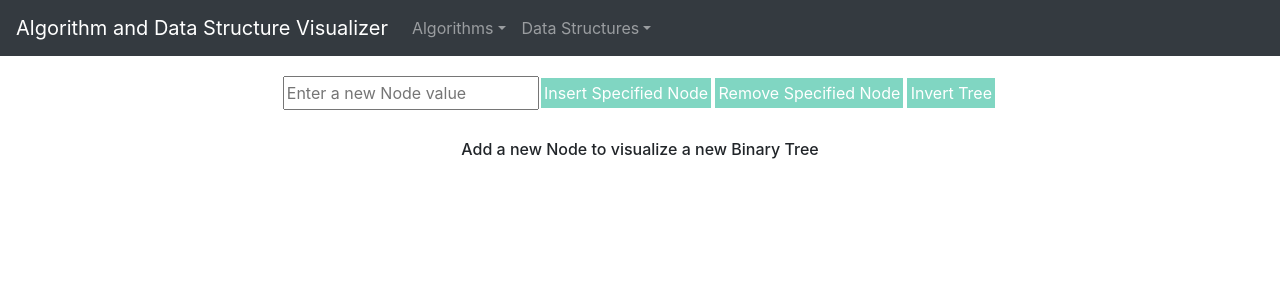
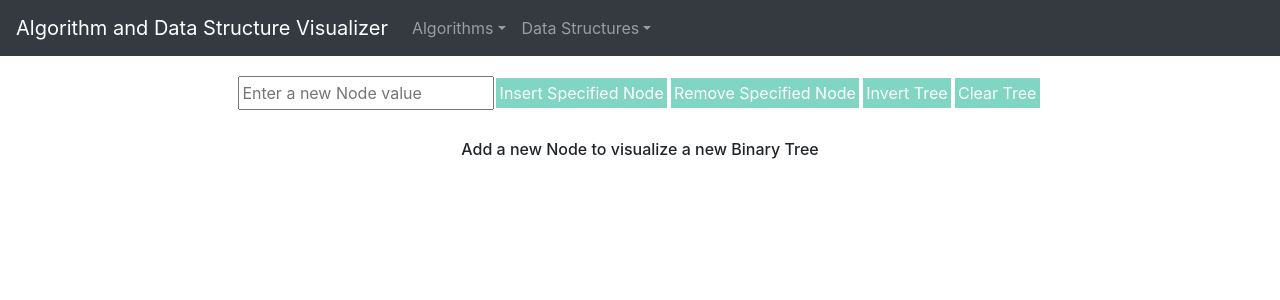
Before and after one commit to matt-hendrick/Algorithm-Data-Structure-Visualizer, a React (Create React App) app: page /binarytree in a window 1280 px wide. Shown: the top 300 px of the page. Built offline with nearby package versions, Linux system fonts and the light colour scheme.

Commit message:
Add: ClearTree and improved adding of null nodes

```diff
--- a/src/containers/BinaryTreeVisualizer/BinaryTreeVisualizer.js
+++ b/src/containers/BinaryTreeVisualizer/BinaryTreeVisualizer.js
@@ -52,6 +52,13 @@ function BinaryTreeVisualizer() {
     }
   };
 
+  const clearTree = () => {
+    if (tree) {
+      setTree(null);
+      setArr(null);
+    }
+  };
+
   const updateNewNodeValue = (event) => {
     const updatedNodeValue = event.target.value;
     setNewNodeValue(updatedNodeValue);
@@ -86,6 +93,9 @@ function BinaryTreeVisualizer() {
         <MyButton onClick={invertTree} disabled={!tree || arr?.length < 2}>
           Invert Tree
         </MyButton>
+        <MyButton onClick={clearTree} disabled={!tree || arr?.length < 1}>
+          Clear Tree
+        </MyButton>
       </div>
       <div className={classes.Tree}>
         {arr?.length > 0 ? (
--- a/src/dataStructures/BinaryTree/BinaryTree.js
+++ b/src/dataStructures/BinaryTree/BinaryTree.js
@@ -72,12 +72,14 @@ export default class BinaryTree {
     let arr = [];
 
     const traverse = (node, level = 0) => {
+      // for each level, creates a new blank subarray
+      if (!arr[level]) arr[level] = [];
+
       if (!node) {
+        // if arr[level] already exists, adds a null node for each non-existent node found
         if (arr[level]) arr[level].push(['null']);
         return null;
       }
-      // for each level, creates a new blank subarray
-      if (!arr[level]) arr[level] = [];
       //for each node in level, push to that level's subarray
       arr[level].push(node.val);
       // increment level
@@ -88,6 +90,15 @@ export default class BinaryTree {
 
     traverse(this.root);
 
+    // checks if all nodes in last level are null
+    if (
+      arr[arr.length - 1].some((node) => {
+        return node !== null;
+      })
+    ) {
+      // if all elements are null, removes the last level
+      arr.pop();
+    }
     return arr;
   }
 
@@ -99,4 +110,8 @@ export default class BinaryTree {
     };
     invert(this.root);
   }
+
+  clearTree() {
+    this.root = null;
+  }
 }
```
